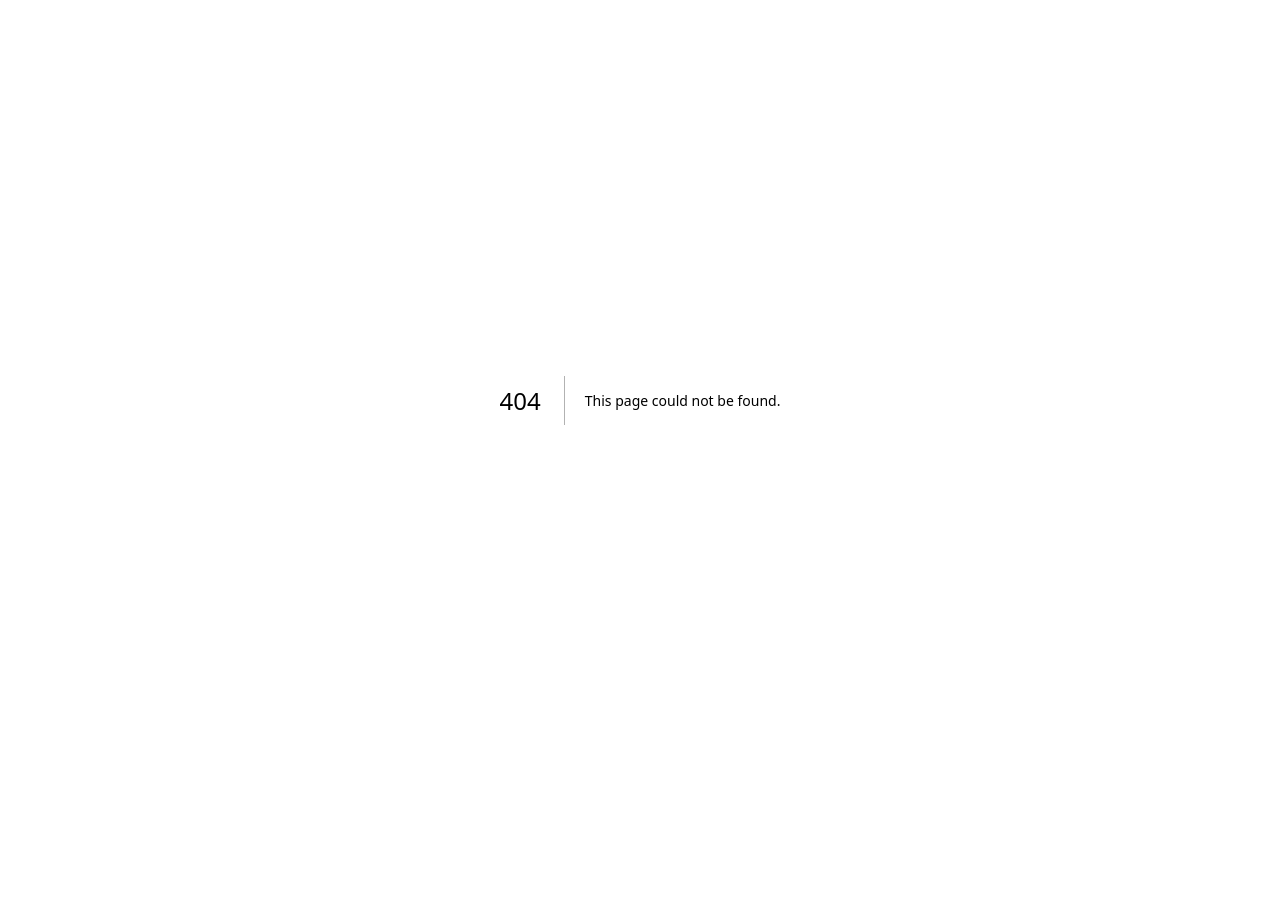
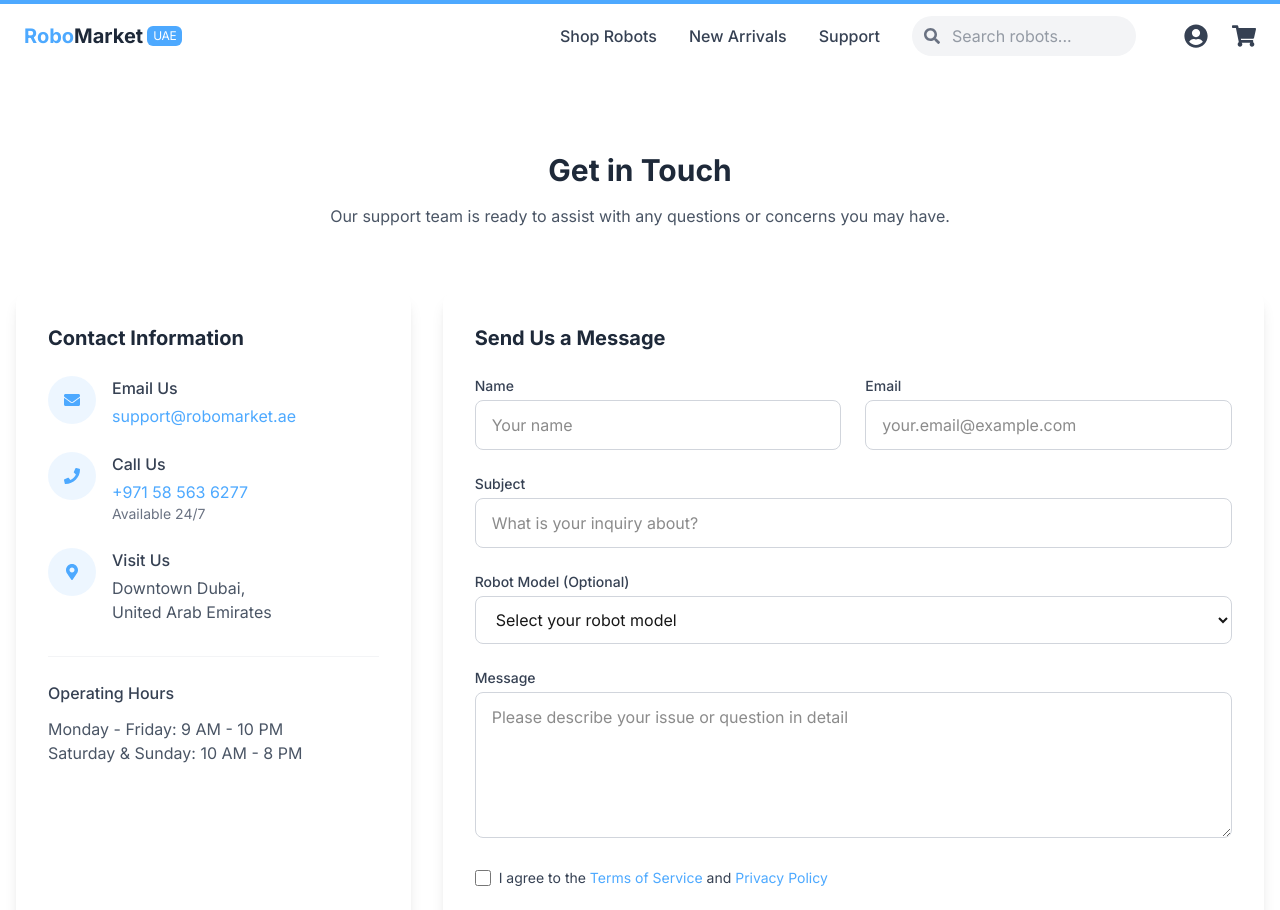
Before and after one commit to alaineid/robomarket-ae, a Next.js app: page /support in a window 1280 px wide. Before the commit this address had no page. Shown: the top 910 px of the page. Before the commit the page ends 800 px from the top, so only its background shows below. Built offline with nearby package versions, Linux system fonts and the light colour scheme.

Commit message:
Implement suport page

```diff
--- /dev/null
+++ b/src/app/support/page.tsx
@@ -0,0 +1,176 @@
+"use client";
+
+import React from 'react';
+import Link from 'next/link';
+import { FaEnvelope, FaPhone, FaMapMarkerAlt, FaPaperPlane } from 'react-icons/fa';
+import { motion } from 'framer-motion';
+
+import Header from '@/components/Header';
+import Footer from '@/components/Footer';
+import { commonButtonStyles } from '@/styles/commonStyles';
+
+export default function SupportPage() {
+  return (
+    <div className="min-h-screen flex flex-col">
+      <Header />
+
+      <main className="flex-grow">
+        {/* Get in Touch Section */}
+        <section className="py-20">
+          <div className="container mx-auto px-4">
+            <div className="text-center mb-16">
+              <h2 className="text-3xl font-bold text-gray-800 mb-4">Get in Touch</h2>
+              <p className="text-gray-600 max-w-3xl mx-auto">
+                Our support team is ready to assist with any questions or concerns you may have.
+              </p>
+            </div>
+
+            <div className="grid grid-cols-1 lg:grid-cols-3 gap-8">
+              {/* Contact Info */}
+              <div className="lg:col-span-1">
+                <div className="bg-white p-8 rounded-xl shadow-lg h-full">
+                  <h3 className="font-bold text-xl mb-6 text-gray-800">Contact Information</h3>
+
+                  <div className="space-y-6">
+                    <div className="flex items-start">
+                      <div className="w-12 h-12 bg-[#4DA9FF]/10 rounded-full flex items-center justify-center mr-4">
+                        <FaEnvelope className="text-[#4DA9FF]" />
+                      </div>
+                      <div>
+                        <h4 className="font-medium text-gray-700 mb-1">Email Us</h4>
+                        <p className="text-[#4DA9FF]">support@robomarket.ae</p>
+                      </div>
+                    </div>
+
+                    <div className="flex items-start">
+                      <div className="w-12 h-12 bg-[#4DA9FF]/10 rounded-full flex items-center justify-center mr-4">
+                        <FaPhone className="text-[#4DA9FF]" />
+                      </div>
+                      <div>
+                        <h4 className="font-medium text-gray-700 mb-1">Call Us</h4>
+                        <p className="text-[#4DA9FF]">+971 58 563 6277</p>
+                        <p className="text-sm text-gray-500">Available 24/7</p>
+                      </div>
+                    </div>
+
+                    <div className="flex items-start">
+                      <div className="w-12 h-12 bg-[#4DA9FF]/10 rounded-full flex items-center justify-center mr-4">
+                        <FaMapMarkerAlt className="text-[#4DA9FF]" />
+                      </div>
+                      <div>
+                        <h4 className="font-medium text-gray-700 mb-1">Visit Us</h4>
+                        <p className="text-gray-600">Downtown Dubai,</p>
+                        <p className="text-gray-600">United Arab Emirates</p>
+                      </div>
+                    </div>
+                  </div>
+
+                  <div className="mt-8 pt-6 border-t border-gray-100">
+                    <h4 className="font-medium text-gray-700 mb-3">Operating Hours</h4>
+                    <p className="text-gray-600">Monday - Friday: 9 AM - 10 PM</p>
+                    <p className="text-gray-600">Saturday & Sunday: 10 AM - 8 PM</p>
+                  </div>
+                </div>
+              </div>
+
+              {/* Contact Form */}
+              <div className="lg:col-span-2">
+                <div className="bg-white p-8 rounded-xl shadow-lg">
+                  <h3 className="font-bold text-xl mb-6 text-gray-800">Send Us a Message</h3>
+
+                  <form className="space-y-6">
+                    <div className="grid grid-cols-1 sm:grid-cols-2 gap-6">
+                      <div>
+                        <label htmlFor="name" className="block text-sm font-medium text-gray-700 mb-1">Name</label>
+                        <input
+                          type="text"
+                          id="name"
+                          name="name"
+                          className="w-full border border-gray-300 rounded-lg px-4 py-3 focus:outline-none focus:ring-2 focus:ring-[#4DA9FF]"
+                          placeholder="Your name"
+                        />
+                      </div>
+
+                      <div>
+                        <label htmlFor="email" className="block text-sm font-medium text-gray-700 mb-1">Email</label>
+                        <input
+                          type="email"
+                          id="email"
+                          name="email"
+                          className="w-full border border-gray-300 rounded-lg px-4 py-3 focus:outline-none focus:ring-2 focus:ring-[#4DA9FF]"
+                          placeholder="your.email@example.com"
+                        />
+                      </div>
+                    </div>
+
+                    <div>
+                      <label htmlFor="subject" className="block text-sm font-medium text-gray-700 mb-1">Subject</label>
+                      <input
+                        type="text"
+                        id="subject"
+                        name="subject"
+                        className="w-full border border-gray-300 rounded-lg px-4 py-3 focus:outline-none focus:ring-2 focus:ring-[#4DA9FF]"
+                        placeholder="What is your inquiry about?"
+                      />
+                    </div>
+
+                    <div>
+                      <label htmlFor="model" className="block text-sm font-medium text-gray-700 mb-1">Robot Model (Optional)</label>
+                      <select
+                        id="model"
+                        name="model"
+                        className="w-full border border-gray-300 rounded-lg px-4 py-3 focus:outline-none focus:ring-2 focus:ring-[#4DA9FF] bg-white"
+                      >
+                        <option value="">Select your robot model</option>
+                        <option value="companion-x1">Companion X1</option>
+                        <option value="homebot-pro">HomeBot Pro</option>
+                        <option value="assistant-elite">Assistant Elite</option>
+                        <option value="medic-care">Medic Care</option>
+                        <option value="industrial-helper">Industrial Helper</option>
+                      </select>
+                    </div>
+
+                    <div>
+                      <label htmlFor="message" className="block text-sm font-medium text-gray-700 mb-1">Message</label>
+                      <textarea
+                        id="message"
+                        name="message"
+                        rows={5}
+                        className="w-full border border-gray-300 rounded-lg px-4 py-3 focus:outline-none focus:ring-2 focus:ring-[#4DA9FF]"
+                        placeholder="Please describe your issue or question in detail"
+                      ></textarea>
+                    </div>
+
+                    <div className="flex items-center">
+                      <input
+                        type="checkbox"
+                        id="terms"
+                        name="terms"
+                        className="w-4 h-4 rounded accent-[#4DA9FF]"
+                      />
+                      <label htmlFor="terms" className="text-sm text-gray-700 ml-2">
+                        I agree to the <Link href="/terms" className="text-[#4DA9FF] hover:underline">Terms of Service</Link> and <Link href="/privacy" className="text-[#4DA9FF] hover:underline">Privacy Policy</Link>
+                      </label>
+                    </div>
+
+                    <motion.button
+                      whileHover={{ scale: 1.02 }}
+                      whileTap={{ scale: 0.98 }}
+                      type="submit"
+                      className={`flex items-center justify-center ${commonButtonStyles.primary}`}
+                    >
+                      <FaPaperPlane className="mr-2" />
+                      Submit Request
+                    </motion.button>
+                  </form>
+                </div>
+              </div>
+            </div>
+          </div>
+        </section>
+      </main>
+
+      <Footer />
+    </div>
+  );
+}
--- a/src/components/Footer.tsx
+++ b/src/components/Footer.tsx
@@ -51,6 +51,7 @@ export default function Footer() {
               <li><Link href="/about" className="text-gray-400 hover:text-white">About Us</Link></li>
               <li><Link href="/terms" className="text-gray-400 hover:text-white">Terms of Service</Link></li>
               <li><Link href="/privacy" className="text-gray-400 hover:text-white">Privacy Policy</Link></li>
+              <li><Link href="/support" className="text-gray-400 hover:text-white">Support</Link></li>
             </ul>
           </div>
 
```
